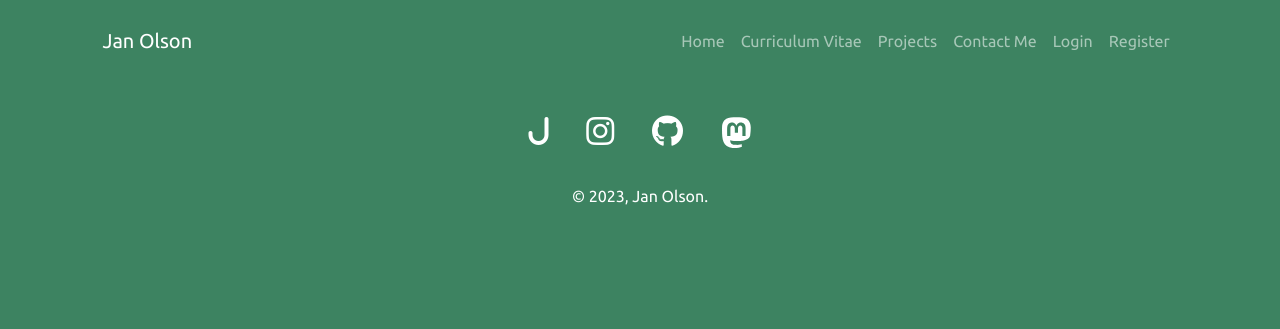
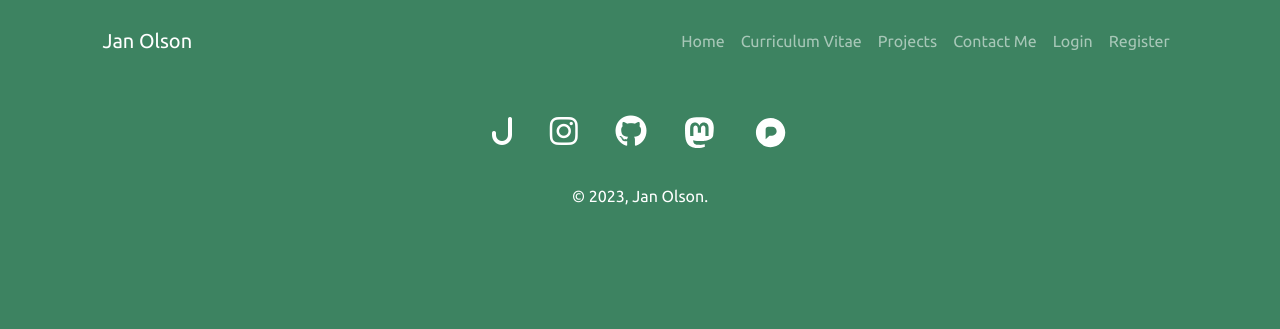
Before and after one commit to BackgroundLogic/portfolio, a Flask app: page /template in a window 1280 px wide. Shown: the top 329 px of the page. Run offline with Flask 3, Linux system fonts and the light colour scheme; some libraries are stand-ins or nearby versions.

Commit message:
add link to pixelfed to links

```diff
--- a/templates/blank-template.html
+++ b/templates/blank-template.html
@@ -100,6 +100,17 @@
                                 <path fill="white" d="M433 179.11c0-97.2-63.71-125.7-63.71-125.7-62.52-28.7-228.56-28.4-290.48 0 0 0-63.72 28.5-63.72 125.7 0 115.7-6.6 259.4 105.63 289.1 40.51 10.7 75.32 13 103.33 11.4 50.81-2.8 79.32-18.1 79.32-18.1l-1.7-36.9s-36.31 11.4-77.12 10.1c-40.41-1.4-83-4.4-89.63-54a102.54 102.54 0 0 1-.9-13.9c85.63 20.9 158.65 9.1 178.75 6.7 56.12-6.7 105-41.3 111.23-72.9 9.8-49.8 9-121.5 9-121.5zm-75.12 125.2h-46.63v-114.2c0-49.7-64-51.6-64 6.9v62.5h-46.33V197c0-58.5-64-56.6-64-6.9v114.2H90.19c0-122.1-5.2-147.9 18.41-175 25.9-28.9 79.82-30.8 103.83 6.1l11.6 19.5 11.6-19.5c24.11-37.1 78.12-34.8 103.83-6.1 23.71 27.3 18.4 53 18.4 175z"></path>
                             </svg>
                         </a>
+                        <a
+                            class="btn btn-link btn-floating btn-lg"
+                            href="https://pixelfed.social/i/web/profile/572752237598756473"
+                            >
+                            <svg
+                                class="svg-social-icon"
+                                viewBox="0 0 24 24"
+                                >
+                                <path fill="white" d="M12 2c5.523 0 10 4.477 10 10s-4.477 10-10 10S2 17.523 2 12 6.477 2 12 2zm1.031 6.099h-2.624c-.988 0-1.789.776-1.789 1.733v6.748l2.595-2.471h1.818c1.713 0 3.101-1.345 3.101-3.005s-1.388-3.005-3.1-3.005z"></path>
+                            </svg>
+                        </a>
                     </section>
                 </div>
                 <div class="row">
```
Also changed, not shown: static/images/pixelfed-fill-svgrepo-com.svg (added).
